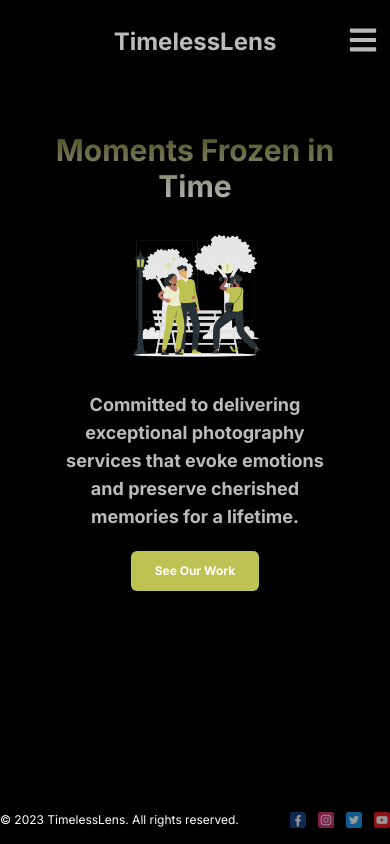
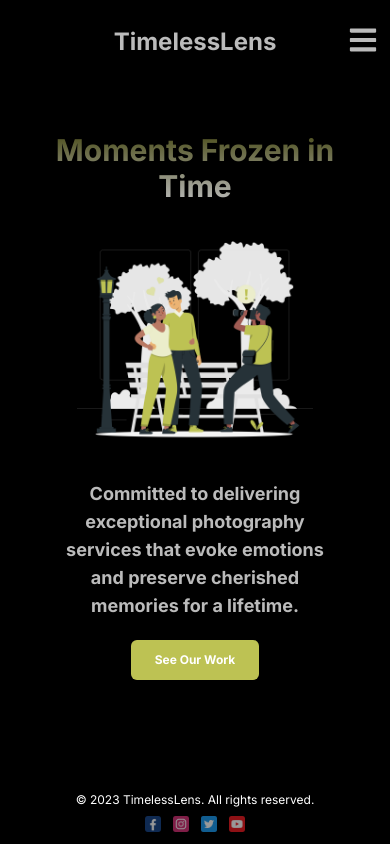
Before and after one commit to ykji/timeless-lens, a Next.js app: page / in a window 390 px wide. Built offline with nearby package versions, Linux system fonts and the light colour scheme.

Commit message:
fix(footer): handle responsiveness in footer

```diff
--- a/src/app/layout.js
+++ b/src/app/layout.js
@@ -14,7 +14,7 @@ export default function RootLayout({ children }) {
   return (
     <html lang="en">
       <body className={inter.className} suppressHydrationWarning={true}>
-        <div className="flex flex-col justify-betwee min-h-screen max-w-7xl mx-auto">
+        <div className="flex flex-col min-h-screen max-w-7xl mx-auto">
           <Navbar />
           <div className="flex-1">{children}</div>
           <Footer />
--- a/src/app/page.js
+++ b/src/app/page.js
@@ -11,7 +11,7 @@ export default function Home() {
         <h1 className="lg:text-7xl text-3xl font-bold bg-gradient-to-b from-[#4a4c19] to-[#bbb] bg-clip-text text-transparent lg:text-left text-center">
           Moments Frozen in Time
         </h1>
-        <div className="lg:hidden w-1/2">
+        <div className="lg:hidden w-4/5">
           <HeroImage />
         </div>
         <p className="lg:text-2xl text-lg text-center font-bold lg:text-left">
--- a/src/components/Footer.jsx
+++ b/src/components/Footer.jsx
@@ -4,7 +4,7 @@ const Footer = () => {
   const date = new Date();
 
   return (
-    <div className="flex text-xs justify-between items-center h-12 text-white">
+    <div className="flex flex-col lg:flex-row gap-2 text-xs justify-between items-center py-3 lg:px-10 px-2 text-white mt-10">
       <div>{`© ${date.getFullYear()} TimelessLens. All rights reserved.`}</div>
       <div className="flex gap-3">
         <Image
--- a/src/components/Navbar.jsx
+++ b/src/components/Navbar.jsx
@@ -44,7 +44,7 @@ const Navbar = () => {
   const [linkCloseButtonMobile, setLinkCloseButtonMobile] = useState(false);
 
   return (
-    <div className="flex lg:justify-between justify-center items-center h-[10vh] -24 relative px-7">
+    <div className="flex lg:justify-between justify-center items-center h-[10vh] relative px-7">
       <Link
         href="/"
         className="font-bold text-2xl lg:flex-grow-0 flex-1 text-center"
```
